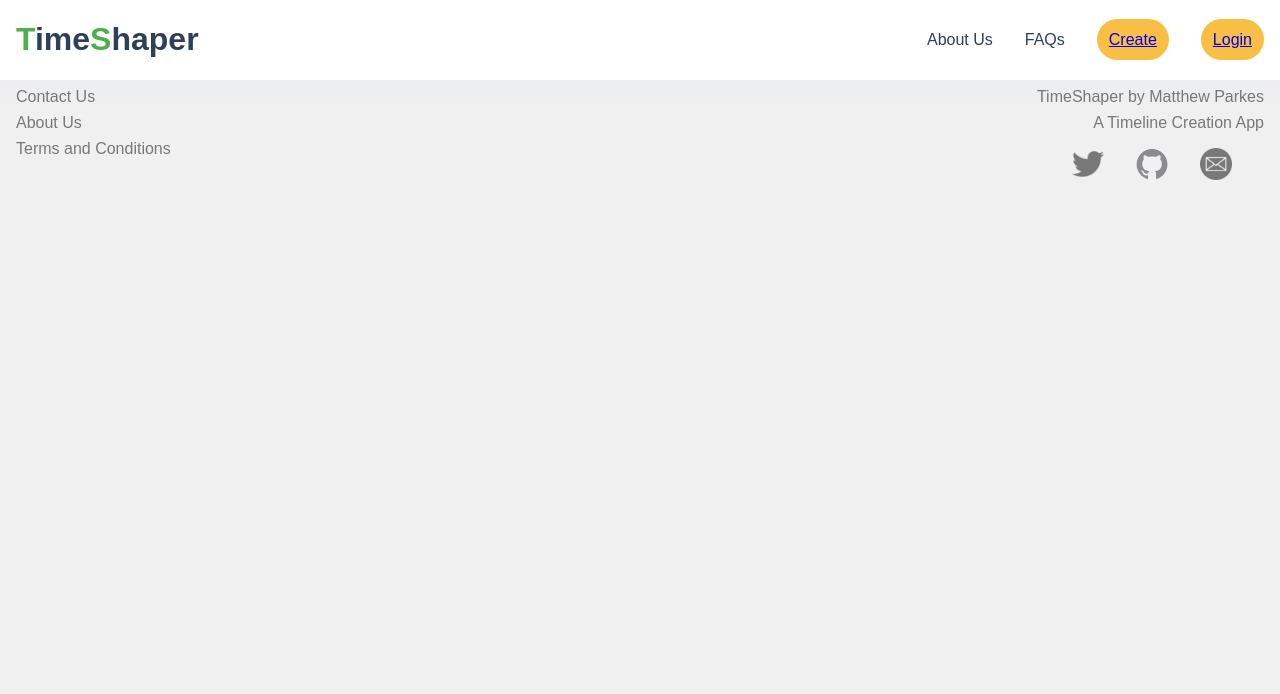
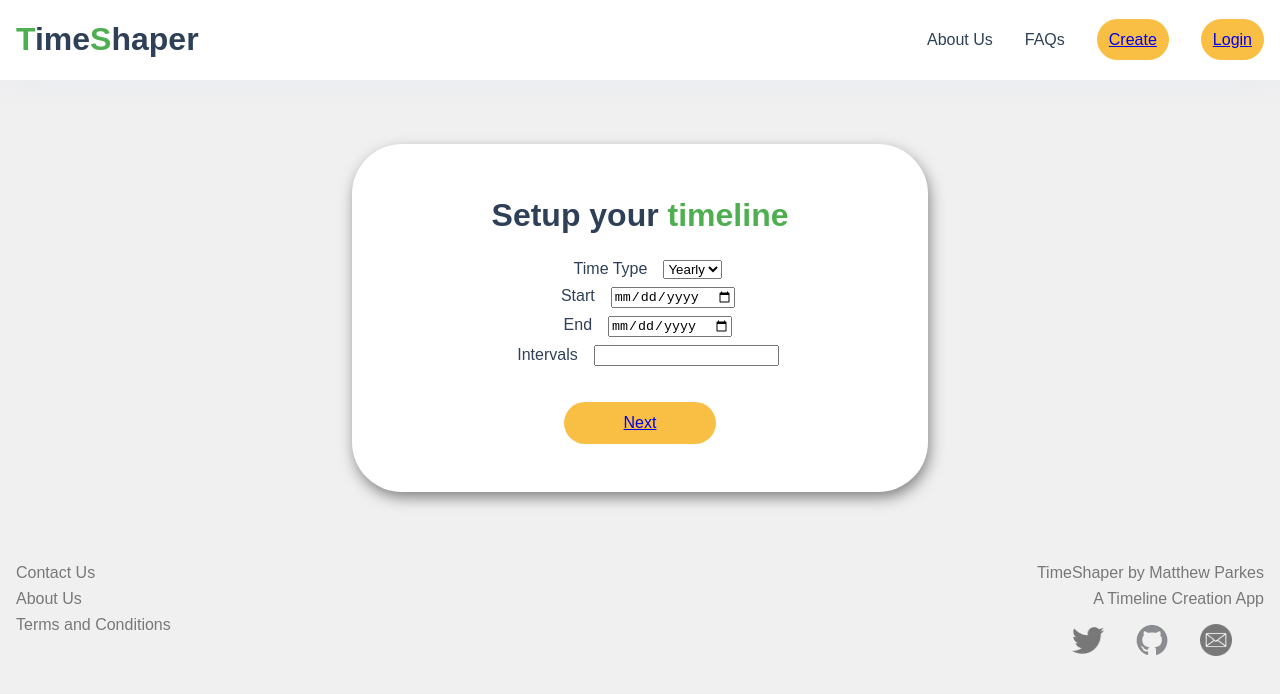
Before and after one commit to matthewjparkes/TimeShaper, a React (Create React App) app: page /create2 in a window 1280 px wide. Shown: the top 694 px of the page. Built offline with nearby package versions, Linux system fonts and the light colour scheme; a web font is replaced by a local one.

Commit message:
Added setup pages and added yelow interface to app

```diff
--- a/src/App.js
+++ b/src/App.js
@@ -7,6 +7,8 @@ import Login from "./components/Login/login";
 import Register from "./components/Register/register";
 import TimeLineApp from "./components/TimeLineApp/TimeLineApp";
 import './App.css';
+import CreatePage1 from "./components/CreatePage1/CreatePage1";
+import CreatePage2 from "./components/CreatePage2/CreatePage2";
 
 function App() {
   return (
@@ -26,6 +28,8 @@ function App() {
         <Route path ='/login' element = {<Login/>} />
         <Route path ='/register' element = {<Register/>}/>
         <Route path = '/app'element = {<TimeLineApp/>} />
+        <Route path = '/create1' element = {<CreatePage1/>} />
+        <Route path = '/create2' element = {<CreatePage2/>} />
       </Routes>
       <Footer></Footer>
     </Router>
--- /dev/null
+++ b/src/components/CreatePage1/CreatePage1.css
@@ -0,0 +1,56 @@
+.CreatePageContainer{
+    width: 40%;
+    margin-top: 5%;
+    margin-left: auto;
+    margin-right: auto;
+    margin-bottom: 5%;
+    height: auto;
+    border-radius: 50px;
+    display: block;
+    background-color: white;
+    color:#2E4057;
+    box-shadow: 2px 6px 15px -1px rgba(122,122,122,1);
+    padding: 2em;
+
+}
+
+.CreatePageContainer h1 {
+    text-align: center;
+}
+
+.InputForm {
+    display: flex;
+    flex-direction: column;
+    align-items: center;
+    justify-content: center;
+}
+
+.InputForm div {
+    margin-top: 0.25em;
+    margin-bottom: 0.25em;
+}
+label {
+    padding: 1em;
+}
+
+input [type='text'] {
+    width: 40%;
+
+}
+
+
+.InputForm {
+    width: 100%
+}
+
+.NextButtons{
+    display: flex;
+    align-items: center;
+    justify-content: center;
+    flex-direction: column;
+}
+
+.NextButtons .ColouredBox{
+    margin-bottom: 1em;
+    width: 25%;
+}
--- /dev/null
+++ b/src/components/CreatePage1/CreatePage1.js
@@ -0,0 +1,33 @@
+import { Router, Link } from 'react-router-dom'
+import './CreatePage1.css'
+
+
+function CreatePage1() {
+    return (
+        <div>
+            <div className="CreatePageContainer">
+                <h1>Setup your, <span className='accent'>timeline</span></h1>
+                <form className = "CreatePageForm">
+                    <div className ="InputForm">
+                        <div>
+                            <label for='title'>Title</label>
+                            <input type= 'text' id='title'></input> <br/>
+                        </div>
+                        <div>
+                            <label for='theme' id ='theme'>Theme</label>
+                            <input type= 'text' id='theme'></input>
+                        </div>
+                    </div>
+                    <div className='NextButtons'>
+                        <Link className='ColouredBox' to='/create2'>Next</Link>
+                    </div>
+                </form>
+
+
+            </div>
+        </div>
+    )
+
+}
+
+export default CreatePage1
--- /dev/null
+++ b/src/components/CreatePage2/CreatePage2.js
@@ -0,0 +1,43 @@
+import { Router, Link } from 'react-router-dom'
+import '../CreatePage1/CreatePage1.css'
+
+
+function CreatePage2() {
+    return (
+        <div>
+            <div className="CreatePageContainer">
+                <h1>Setup your <span className='accent'>timeline</span></h1>
+                <form className = "CreatePageForm">
+                    <div className ="InputForm">
+                        <div>
+                            <label for='type'>Time Type</label>
+                                <select name="type" id="type">
+                                    <option value="Yearly">Yearly</option>
+                                </select>
+                        </div>
+                        <div>
+                            <label for='theme' id ='theme'>Start</label>
+                            <input type= 'date' id='theme'></input>
+                        </div>
+                        <div>
+                            <label for='title'>End</label>
+                            <input type= 'date' id='title'></input> <br/>
+                        </div>
+                        <div>
+                            <label for='theme' id ='theme'>Intervals</label>
+                            <input type= 'number' id='theme'></input>
+                        </div>
+                    </div>
+                    <div className='NextButtons'>
+                        <Link className='ColouredBox' to='/app'>Next</Link>
+                    </div>
+                </form>
+
+
+            </div>
+        </div>
+    )
+
+}
+
+export default CreatePage2
--- a/src/components/Register/register.js
+++ b/src/components/Register/register.js
@@ -37,7 +37,7 @@ function Register (){
                 </div>
             </div>
             <div className='LoginButtons'>
-                <Link className='ColouredBox' to='/app'>Register</Link>
+                <Link className='ColouredBox' to='/create1'>Register</Link>
             </div>
         </form>
 
--- a/src/components/TimeLineApp/Files/TimeLineAppCanvas.js
+++ b/src/components/TimeLineApp/Files/TimeLineAppCanvas.js
@@ -1,27 +1,47 @@
-import React, {useRef, useEffect} from 'react'
+import React, {useRef, useEffect, useState} from 'react'
 import MousePosition from './MouseCoordinates';
 
 const TimeLineAppCanvas = props => {
     const canvasRef = useRef(null);
     const [coords, handleCoords] = MousePosition(true);
+    const [canvasH, setCanvasH] = useState();
+    const [canvasW, setCanvasW] = useState();
+
+
 
  useEffect(() => {
+  const drawInterface = () => {
+    const ctx = canvasRef.current.getContext("2d");
+    ctx.beginPath();
+    ctx.fillStyle = "#F9BF45";
+    ctx.roundRect((canvasW - (canvasW*0.35))/2, (canvasH - (canvasH*0.125)), (canvasW*0.35), (canvasH*0.125), [20, 20, 0, 0]);
+    ctx.fill();
+
+  }
   const handleResize = () => {
+
     if (canvasRef.current) {
       const canvas = canvasRef.current;
       const rect = canvas.getBoundingClientRect();
       canvas.width = rect.width;
       canvas.height = rect.height;
+      setCanvasH(canvas.height);
+      setCanvasW(canvas.width);
+
     }
   };
+  console.log('Use Effect Run')
+  handleResize();
+  drawInterface();
 
-  handleResize();
   window.addEventListener("resize", handleResize);
+
+
 
   return () => {
     window.removeEventListener("resize", handleResize);
   };
-}, []);
+}, [canvasRef.current.width, canvasRef.current.height]);
 
     return <canvas ref={canvasRef} {...props}
     onClick={(e) => {
```
Also changed, not shown: src/components/TimeLineApp/Files/TimeLimeAppCanvas.js (deleted, +0 -35 lines).
